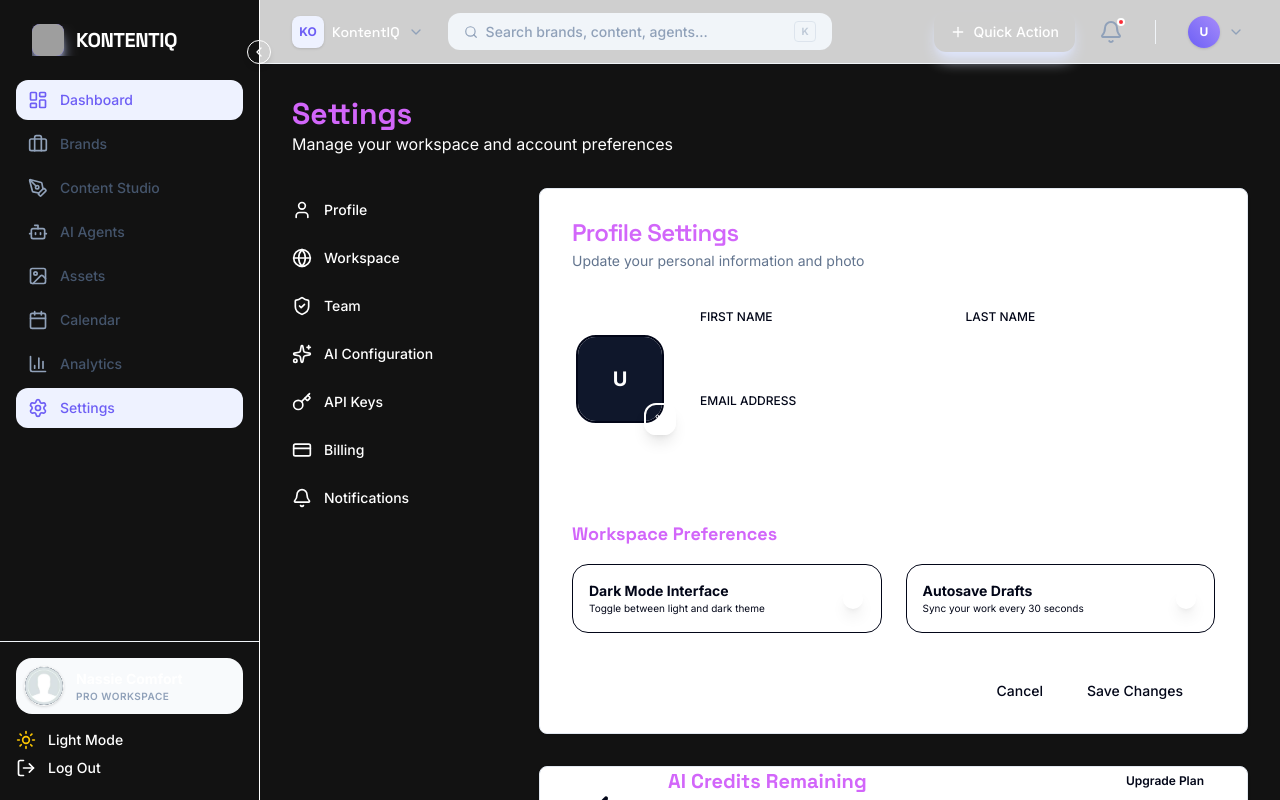
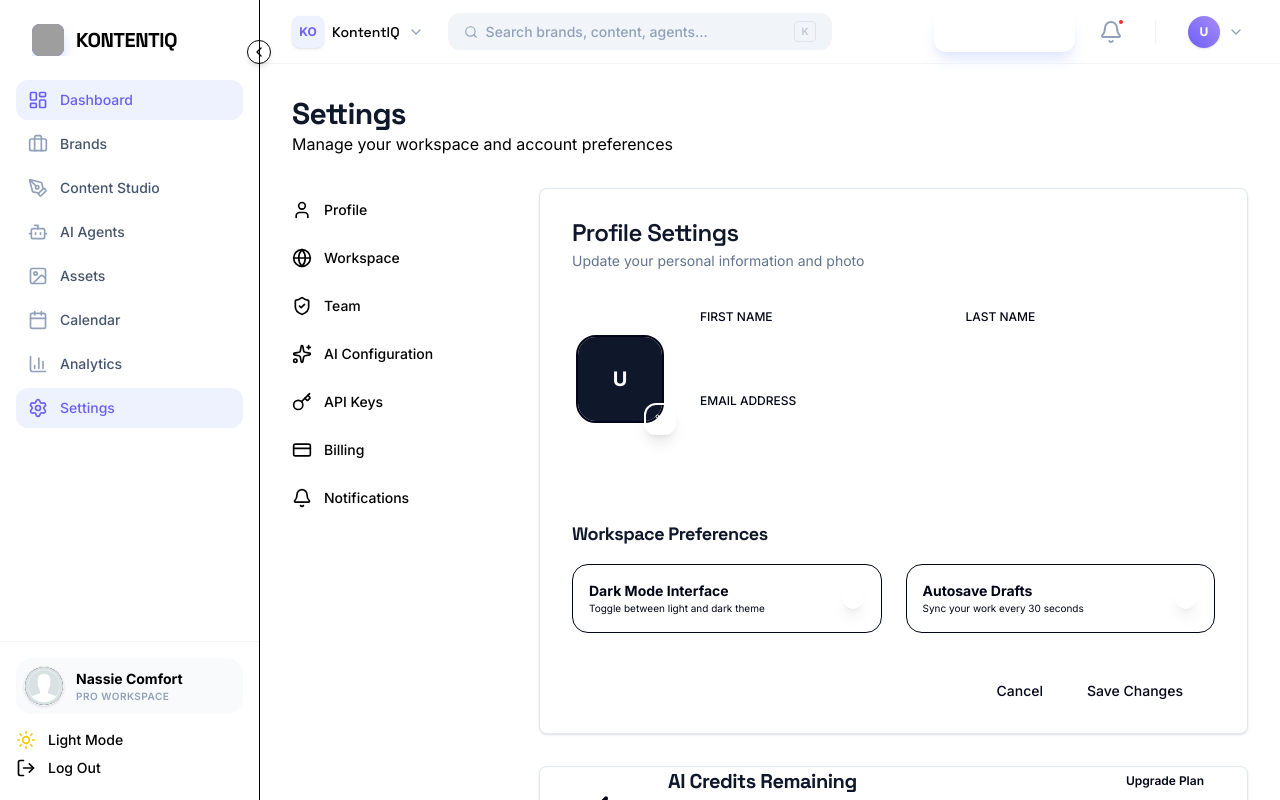
Before and after one commit to NassieComfort/KontentIQ, a React (Vite) app: page /dashboard/settings in a window 1280 px wide. Built offline with nearby package versions, Linux system fonts and the light colour scheme; grey boxes are pictures that could not be loaded.

Commit message:
undo the last commit and keep the changes in the working directory

```diff
--- a/src/index.css
+++ b/src/index.css
@@ -107,22 +107,11 @@
   * {
     border-color: rgb(var(--border));
   }
-  html {
-    color-scheme: light;
-  }
-  html.dark {
-    color-scheme: dark;
-  }
   body {
-    background-color: rgb(var(--background));
-    color: rgb(var(--foreground));
-    font-family: var(--font-sans);
-    min-height: 100vh;
+    @apply bg-[#F8FAFC] dark:bg-background text-foreground font-sans;
   }
   h1, h2, h3, h4, h5, h6 {
-    font-family: var(--font-display);
-    font-weight: 700;
-    color: rgb(var(--foreground));
+    @apply font-display tracking-tight text-slate-900 dark:text-white;
   }
 }
 
```
